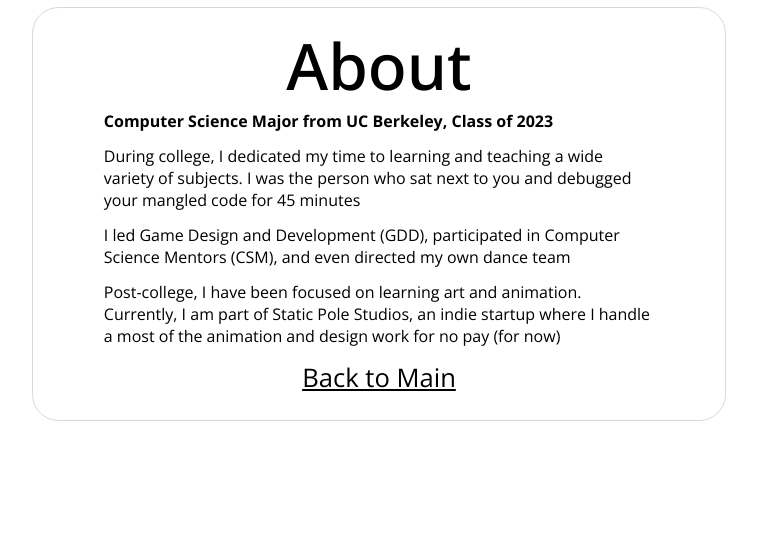
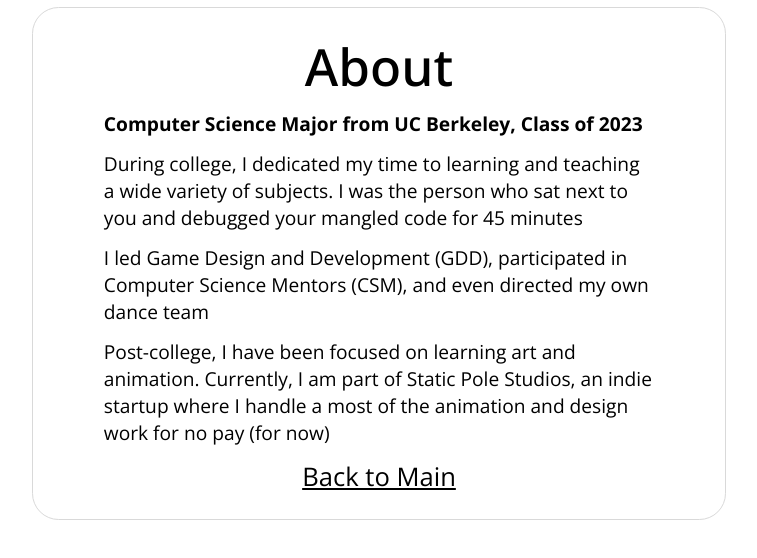
Before and after one commit to kennethsieu/new-portfolio, a Gatsby site: page /about in a window 1280 px wide. Shown: the whole page, without its empty margins (261-1018 px from the left). Built offline with nearby package versions, Linux system fonts and the light colour scheme; Gatsby itself is replaced by a stand-in of ours.

Commit message:
about fixes

```diff
--- a/src/css/style.css
+++ b/src/css/style.css
@@ -318,13 +318,14 @@ a {
 }
 
 .about-title {
-    font-size: 5vw;
+    font-size: 4vw;
     font-weight: 550;
     line-height: 5vw;
 }
 
 .about-text {
     width: 90%;
+    font-size: 1.5vw;
 }
 
 .about-sentence {
```
